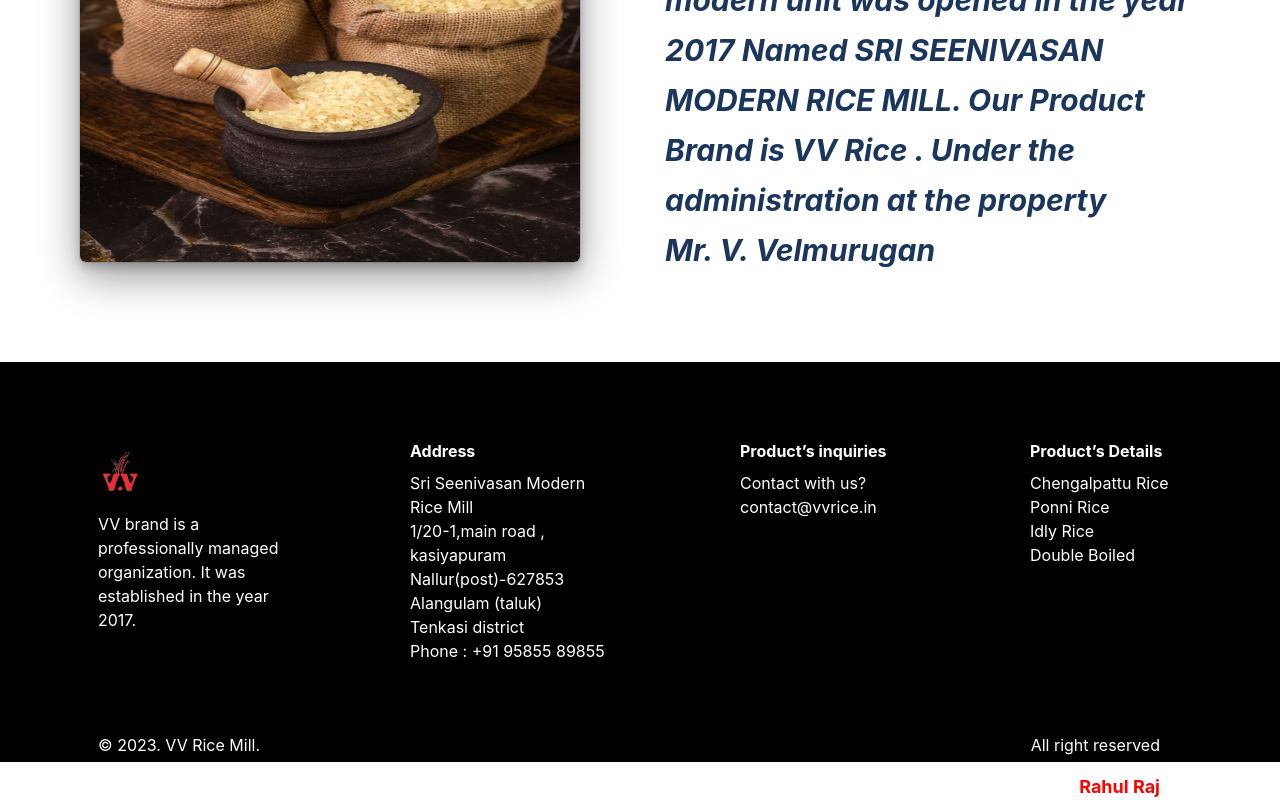
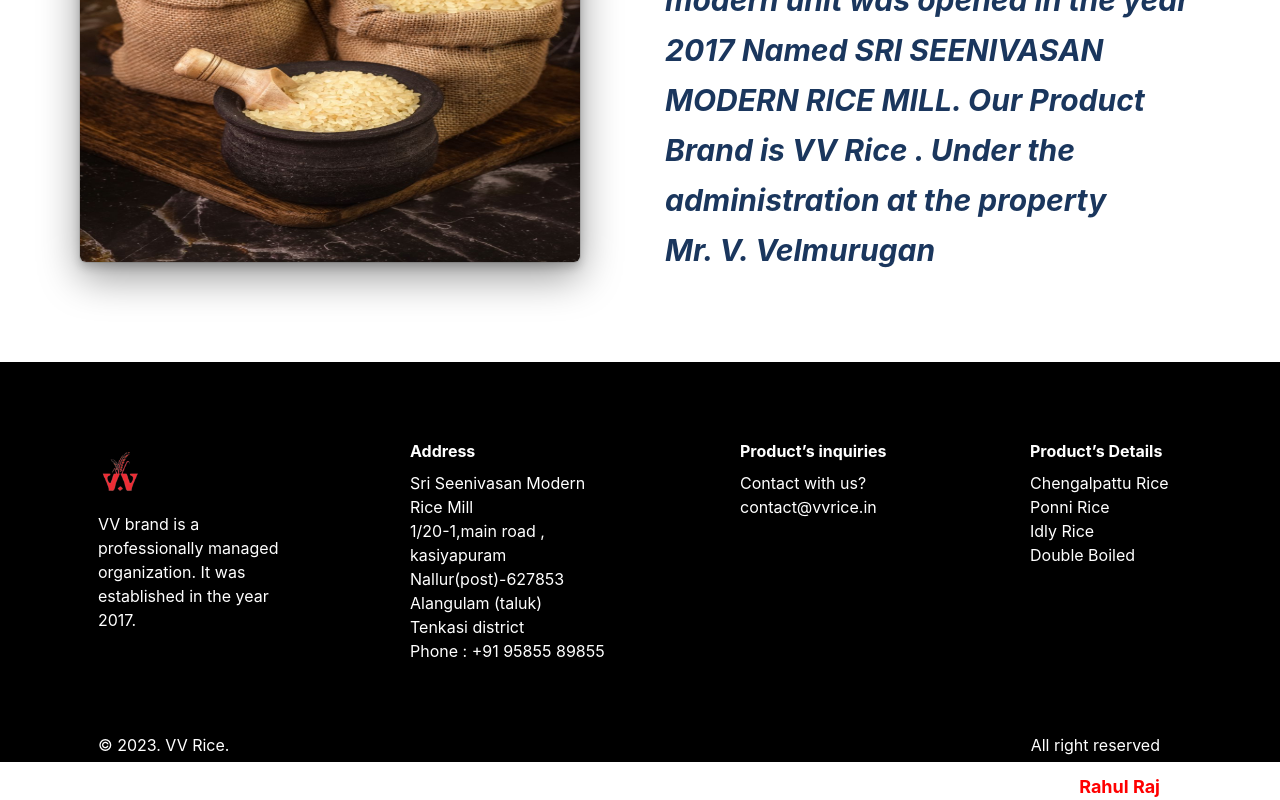
Before and after one commit to rahul-raj9367/my-vue-app, a React (Vite) app: page /my-vue-app/About in a window 1280 px wide. Shown: the part 838-1638 px from the top of the page. Built offline with nearby package versions, Linux system fonts and the light colour scheme.

Commit message:
configuracoes de deploy

```diff
--- a/src/components/Footer.jsx
+++ b/src/components/Footer.jsx
@@ -106,7 +106,7 @@
     <Grid  templateColumns={['repeat(1, 1fr)','repeat(2, 1fr)','repeat(2, 1fr)']} gap={6}>
         <GridItem w='100%' h='10'>
             <List mt={["25px","25px","25px","70px"]}  ml={["0px","","60px","80px"]}>
-                <ListItem  color="white" ml="18px">© 2023. VV Rice Mill. </ListItem>
+                <ListItem  color="white" ml="18px">© 2023. VV Rice. </ListItem>
             </List>
         </GridItem>
         <GridItem w='100%' h='10' >
--- a/src/pages/Contactus.jsx
+++ b/src/pages/Contactus.jsx
@@ -6,7 +6,7 @@
 export default function Contactus() {
 
   useEffect(() => {
-    document.title = 'Contact Us VV RiceMill';
+    document.title = 'Contact Us-VV RiceMill';
   }, []);
 
 
```
